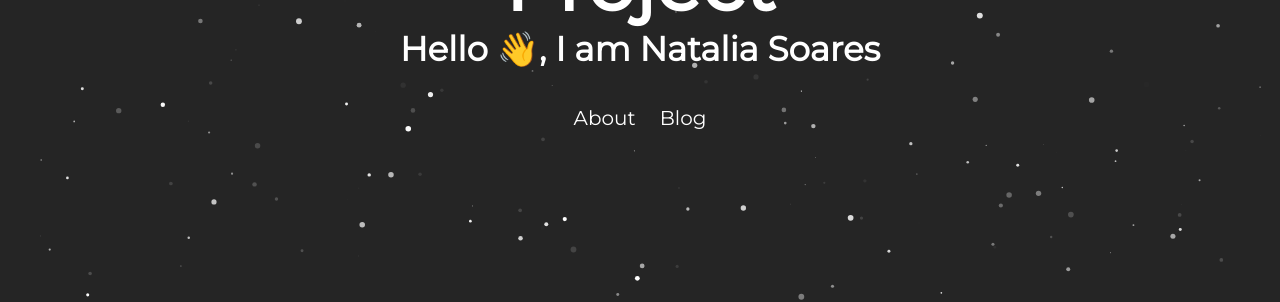
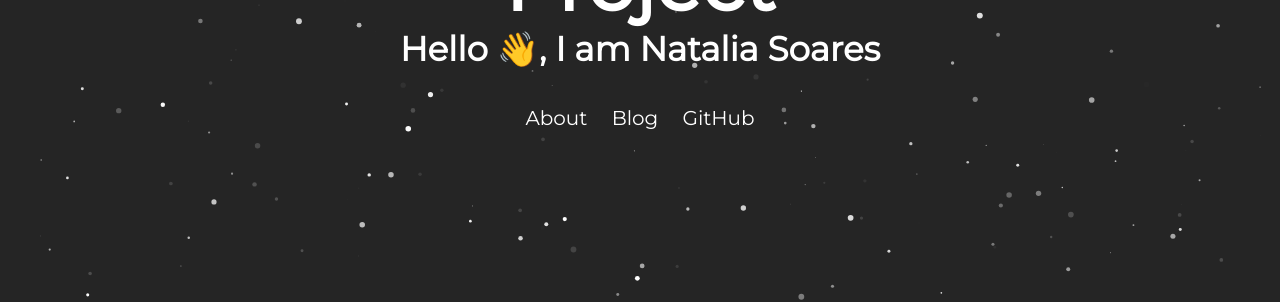
Before and after one commit to srnatalia/srnatalia.github.io, a Jekyll site: the page built from index.html, in a window 1280 px wide. Shown: the part 484-786 px from the top of the page. Built offline with Jekyll 4.4.1, drawn with Linux system fonts in a browser that asks for light colours; some web fonts are replaced.

Commit message:
Update header.html

```diff
--- a/_includes/header.html
+++ b/_includes/header.html
@@ -32,6 +32,7 @@
        <div class="header-links">
          <a class="link" href="#about" data-scroll> About</a>
          <a class="link" href="https://srnatalia.github.io/jekyll-TeXt-theme/" target="_blank">Blog</a>
+         <a class="link" href="https://github.com/srnatalia" target="_blank">GitHub</a>
       </div>
 
   </div>
```
